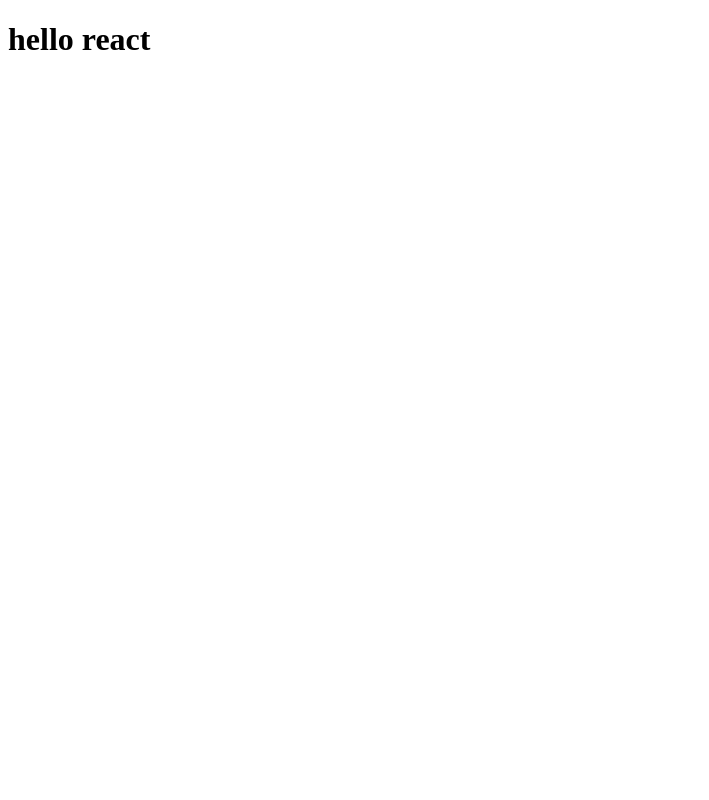
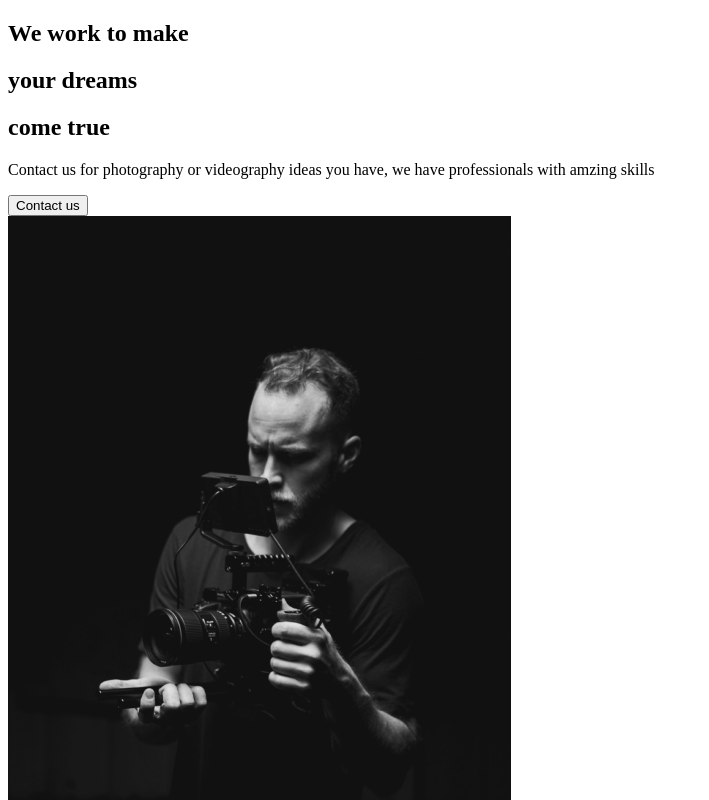
Before and after one commit to kunwar-11/portfolio-dev, a React (Create React App) app: page / in a window 1280 px wide. Shown: the top 800 px of the page, without its empty margins (0-709 px from the left). Built offline with nearby package versions, Linux system fonts and the light colour scheme.

Commit message:
about us section

```diff
--- a/src/App.js
+++ b/src/App.js
@@ -1,9 +1,9 @@
 import React from 'react'
-
+import AboutPage from './pages/Aboutus'
 function App() {
   return (
     <div className="App">
-      <h1>hello react</h1>
+      <AboutPage />
     </div>
   );
 }
--- /dev/null
+++ b/src/components/AboutSection.js
@@ -0,0 +1,28 @@
+import React from 'react'
+import home1 from '../img/home1.png'
+function AboutSection() {
+    return (
+        <div className = 'aboutus'>
+            <div className="aboutus__title">
+                <div className="aboutus__title__part">
+                    <h2>We work to make</h2>
+                </div>
+                <div className="aboutus__title__part">
+                    <h2>your <span>dreams</span></h2>
+                </div>
+                <div className="aboutus__title__part">
+                    <h2>come true</h2>
+                </div>
+                <p  className = 'aboutus__description'>
+                    Contact us for photography or videography ideas you have, we have professionals with amzing skills
+                </p>
+                <button className="aboutus__btn">Contact us</button>
+            </div>
+            <div className="aboutus__image">
+                <img src={home1} alt="aboutus__img"/>
+            </div>
+        </div>
+    )
+}
+
+export default AboutSection
--- /dev/null
+++ b/src/pages/Aboutus.js
@@ -0,0 +1,11 @@
+import React from 'react'
+import AboutSection from '../components/AboutSection'
+function Aboutus() {
+    return (
+        <div className = 'aboutUs__page'>
+            <AboutSection />
+        </div>
+    )
+}
+
+export default Aboutus
```
Also changed, not shown: 1 other file (tests, documents, lock files or other folders).
